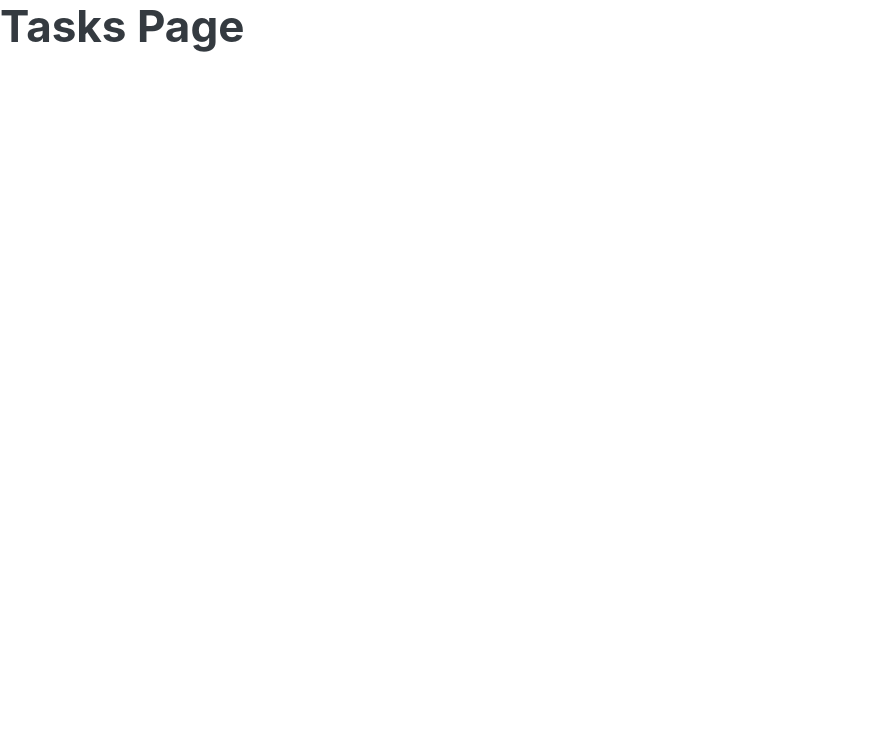
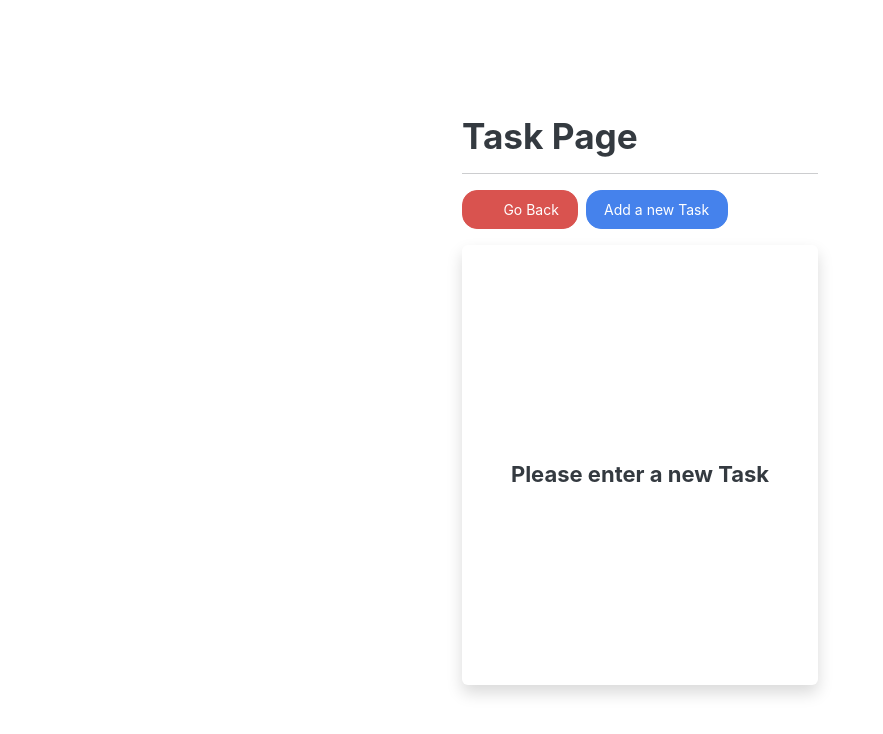
Before and after one commit to OfilioHA/magudali-test, a React (Vite) app: page /tasks in a window 1280 px wide. Shown: the top 734 px of the page, without its empty margins (0-883 px from the left). Built offline with nearby package versions, Linux system fonts and the light colour scheme; a web font is replaced by a local one.

Commit message:
feat: :sparkles: Complete Task functionality

```diff
--- /dev/null
+++ b/src/components/tasks/TaskForm.tsx
@@ -0,0 +1,66 @@
+import { useCallback, useState, FormEvent, useEffect, useRef } from "react";
+import { Modal, Button, Form } from "react-bootstrap";
+import { useDispatch } from "react-redux";
+import { addTask } from "../../stores/tasksSlice";
+
+
+export function TaskForm() {
+    const [show, setShow] = useState<boolean>(false);
+    const [validated, setValidated] = useState<boolean>(false);
+    const handleShowModal = useCallback(() => setShow(!show), [show]);
+    const form = useRef<HTMLFormElement>(null);
+    const dispatch = useDispatch();
+
+    useEffect(() => {
+        if (show) return;
+        form.current?.reset();
+        setValidated(false);
+    }, [show])
+
+    const handleSubmit = useCallback((event: FormEvent<HTMLFormElement>) => {
+        const form = event.currentTarget;
+        const isValid = !form.checkValidity();
+        event.preventDefault();
+        event.stopPropagation();
+        setValidated(true);
+        if (isValid) return;
+        const formData = new FormData(form);
+        const description = formData.get('description')?.toString()!;
+        dispatch(addTask(description));
+        setShow(false);
+    }, []);
+
+    return (
+        <>
+            <Button onClick={handleShowModal}>
+                Add a new Task
+            </Button>
+            <Modal show={show} centered>
+                <Modal.Header onHide={handleShowModal} closeButton>
+                    Task Form
+                </Modal.Header>
+                <Modal.Body>
+                    <Form ref={form} noValidate validated={validated} onSubmit={handleSubmit}>
+                        <Form.Group controlId="validationCustom01">
+                            <Form.Control
+                                type="text"
+                                placeholder="Write the new task"
+                                name="description"
+                                required
+                            />
+                            <Form.Control.Feedback type="invalid">
+                                Ups! Try again :)
+                            </Form.Control.Feedback>
+                        </Form.Group>
+                        <div className="mt-3 d-flex justify-content-end">
+                            <Button variant="primary" type="submit">
+                                Save Task
+                            </Button>
+                        </div>
+                    </Form>
+                </Modal.Body>
+            </Modal>
+        </>
+
+    )
+}
--- /dev/null
+++ b/src/components/tasks/TaskItem.tsx
@@ -0,0 +1,26 @@
+import { ListGroupItem, Button } from "react-bootstrap";
+import { ITask } from "../../types/Task";
+import { MouseEvent, useCallback } from "react";
+import { useDispatch } from "react-redux";
+import { removeTask } from "../../stores/tasksSlice";
+
+type propTypes = Readonly<ITask>
+
+export function TaskItem(props: propTypes) {
+
+    const dispatch = useDispatch();
+
+    const handleClick = useCallback((event: MouseEvent<HTMLButtonElement>) => {
+        const { value: uuid } = event.currentTarget;
+        dispatch(removeTask(uuid));
+    }, [])
+
+    return (
+        <ListGroupItem className="d-flex justify-content-between align-items-center">
+            {props.description}
+            <Button variant="danger" value={props.uuid} onClick={handleClick}>
+                <i className="fa-solid fa-trash"></i>
+            </Button>
+        </ListGroupItem>
+    )
+}
--- /dev/null
+++ b/src/components/tasks/TaskList.tsx
@@ -0,0 +1,26 @@
+import { ListGroup } from "react-bootstrap";
+import { useSelector } from "react-redux";
+import { RootState } from "../../stores";
+import { ITask, ITaskState } from "../../types/Task";
+import { TaskItem } from "./TaskItem";
+
+export function TaskList() {
+    const taskState: ITaskState = useSelector((state: RootState) => state.tasks);
+
+    return (
+        <ListGroup className='overflow-y-scroll shadow' style={{ height: '55vh' }}>
+            {!taskState.tasks.length && (
+                <div className="d-flex flex-column justify-content-center align-items-center h-100">
+                    <i className="fa-solid fa-xl fa-circle-exclamation" style={{ fontSize: '2.5rem' }}></i>
+                    <h5 className="text-center mt-4">
+                        Please enter a new Task
+                    </h5>
+                </div>
+            )}
+            {taskState.tasks.map((task: ITask) => (
+                <TaskItem key={task.uuid} {...task} />
+            ))}
+        </ListGroup>
+    )
+
+}
--- a/src/pages/Tasks.tsx
+++ b/src/pages/Tasks.tsx
@@ -1,8 +1,24 @@
+import { Container, Row, Col } from 'react-bootstrap';
+import { TaskForm } from '../components/tasks/TaskForm';
+import { GoBack } from '../components/utils/GoBack';
+import { TaskList } from '../components/tasks/TaskList';
 
 export function PageTasks() {
     return (
         <div id="page-tasks">
-            <h1>Tasks Page</h1>
+            <Container>
+                <Row className='min-vh-100 align-items-center justify-content-center'>
+                    <Col sm={10} md={4}>
+                        <h2>Task Page</h2>
+                        <hr />
+                        <div className="d-flex gap-2 mb-3">
+                            <GoBack />
+                            <TaskForm />
+                        </div>
+                        <TaskList />
+                    </Col>
+                </Row>
+            </Container>
         </div>
     )
 }
```
